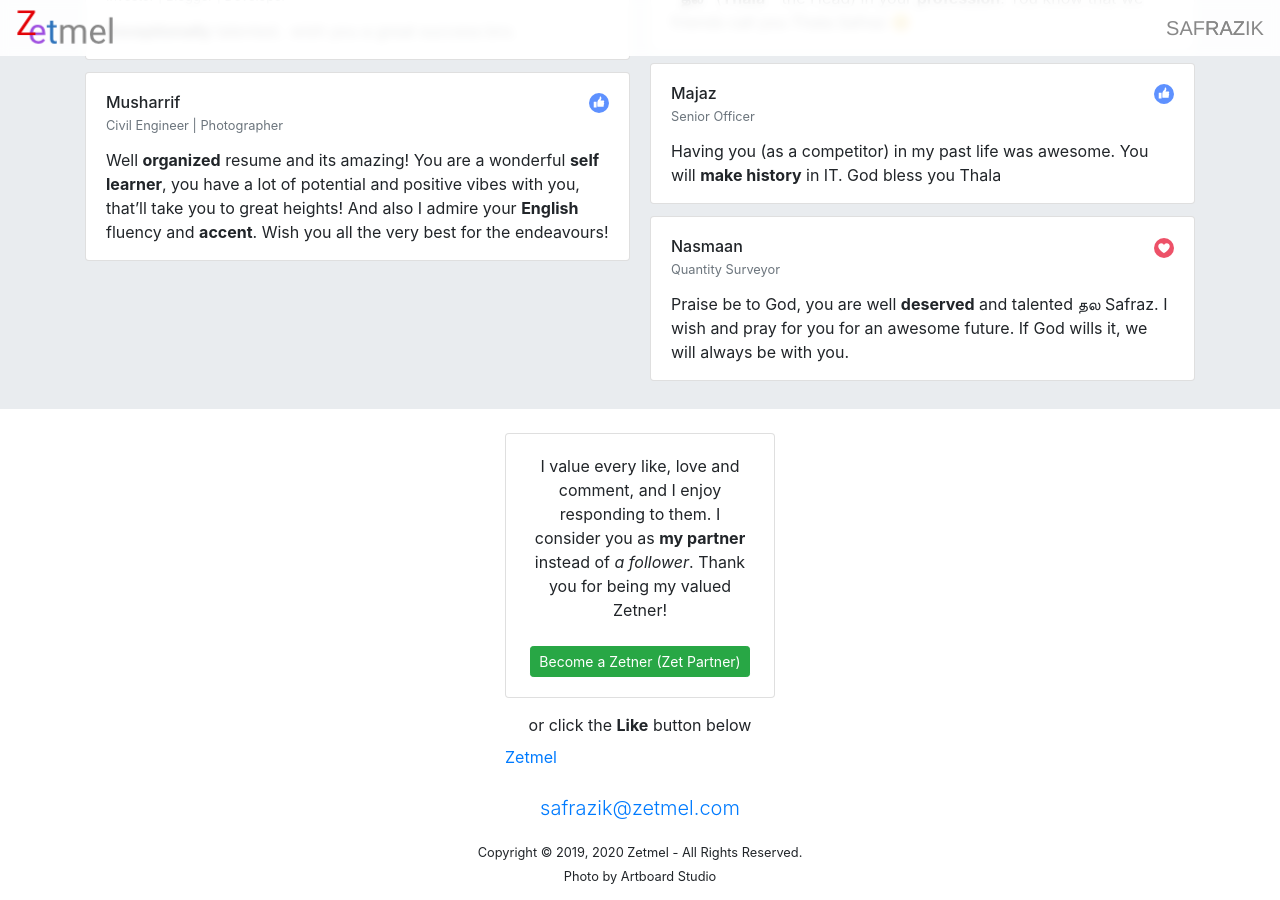
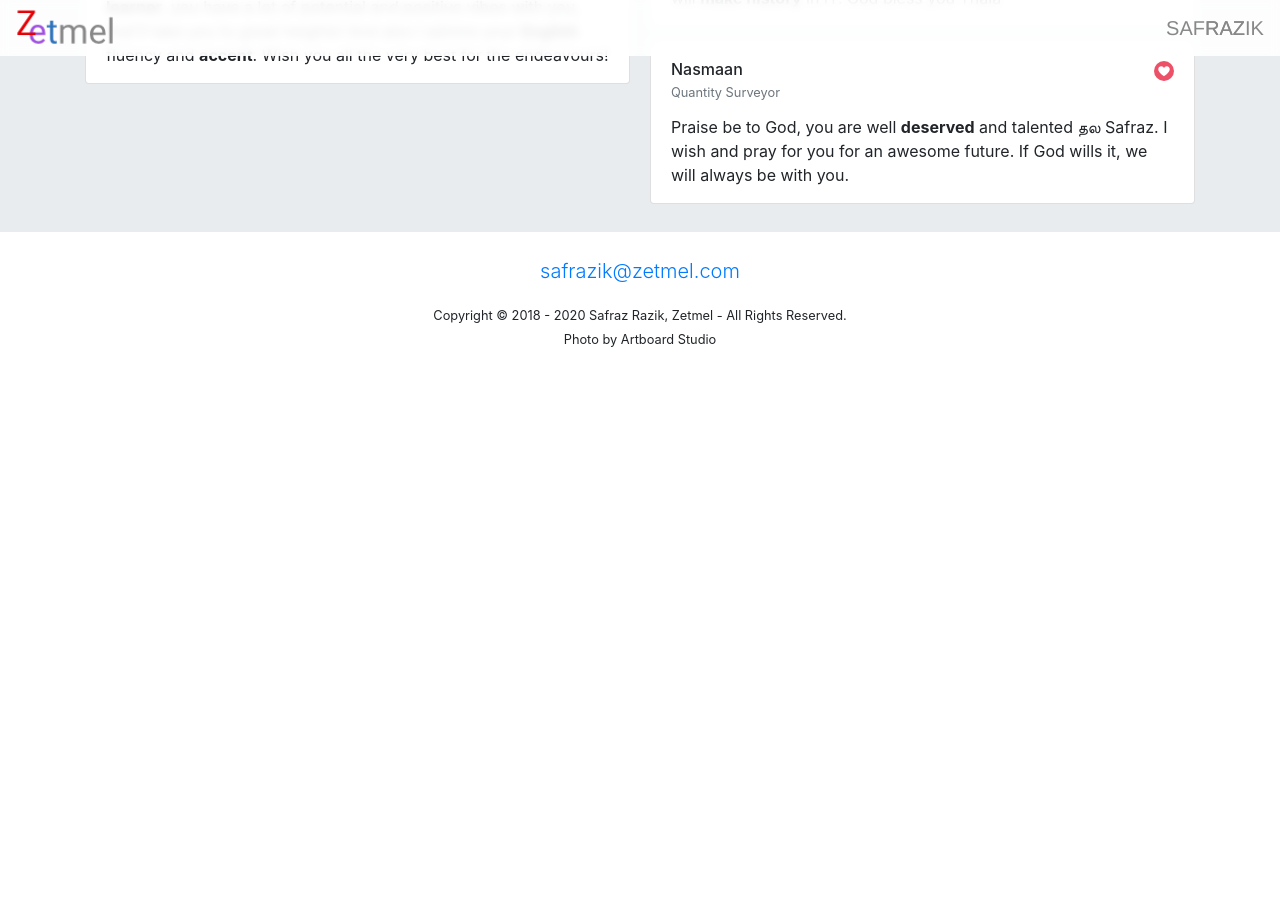
Before and after one commit to zetmel/zetmel.github.io, a Jekyll site: the page built from index.html, in a window 1280 px wide and 900 px high, scrolled down 2438 px. Built offline with Jekyll 4.4.1, drawn with Linux system fonts in a browser that asks for light colours; after the commit the page ends 2804 px from its top, so only the background shows below that; some of the changed text lies outside the part shown.

Commit message:
Update content

```diff
--- a/index.html
+++ b/index.html
@@ -45,7 +45,7 @@ layout: home
   </div>
 </section>
 
-<section class="mb-4">
+<section class="mb-4" style="display: none;">
   <div class="container">
     <div class="mb-3">
       <small>
@@ -83,7 +83,7 @@ layout: home
      </div>
       {% include stars.svg %}
 </section>
-<section class="mb-3 pt-2">
+<section class="mb-3 pt-2" style="display: none;">
   <div class="container">
     <div class="card card-body bg-white text-center" style="width: 270px; margin: auto;">
       <p class="card-text">
@@ -118,7 +118,7 @@ layout: home
        <p class="lead"><a href="mailto:safrazik@zetmel.com">safrazik@zetmel.com</a></p>
 
        <p>
-         <small>Copyright &copy; 2019, 2020 Zetmel - All Rights Reserved.<br>Photo by Artboard Studio</small>
+         <small>Copyright &copy; 2018 - 2020 Safraz Razik, Zetmel - All Rights Reserved.<br>Photo by Artboard Studio</small>
        </p>
      </div>
    <!-- </div> -->
```
